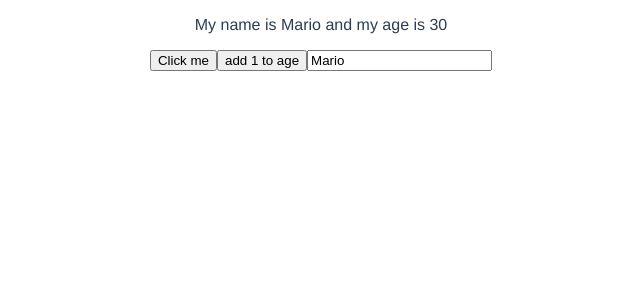
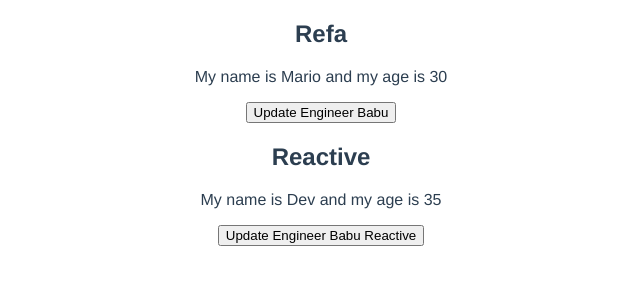
Before and after one commit to arvindk07/dojo-blog-vue, a Vue app: page / in a window 1280 px wide. Shown: the top 300 px of the page, without its empty margins (319-959 px from the left). Built offline with nearby package versions, Linux system fonts and the light colour scheme.

Commit message:
refs vs reactive

```diff
--- a/src/views/HomeView.vue
+++ b/src/views/HomeView.vue
@@ -1,32 +1,41 @@
 <template>
   <div class="home">
-    <p>My name is {{ name }} and my age is {{ age }}</p>
-    <button @click="handleClick">Click me</button>
-    <button @click="age++">add 1 to age</button>
-    <input type="text" v-model="name" />
+    <h2>Refa</h2>
+    <p>
+      My name is {{ enngineerBabu.name }} and my age is {{ enngineerBabu.age }}
+    </p>
+    <button @click="updateEngineerBabu">Update Engineer Babu</button>
+    <h2>Reactive</h2>
+    <p>
+      My name is {{ enngineerBabuReactive.name }} and my age is
+      {{ enngineerBabuReactive.age }}
+    </p>
+    <button @click="updateReactive">Update Engineer Babu Reactive</button>
   </div>
 </template>
 
 <script>
-import { ref } from "vue";
+import { ref, reactive } from "vue";
 export default {
   name: "HomeView",
   setup() {
     // const p = ref(null);
 
-    const name = ref("Mario");
-    const age = ref(30);
+    const enngineerBabu = ref({ name: "Mario", age: 30 });
+    const enngineerBabuReactive = reactive({ name: "Dev", age: 35 });
 
-    const handleClick = () => {
-      name.value = "engineer babu";
-      age.value = 26;
+    const updateEngineerBabu = () => {
+      enngineerBabu.value.age = 26;
+    };
+    const updateReactive = () => {
+      enngineerBabuReactive.age = 25;
     };
 
-    return { name, age, handleClick };
-  },
-  data() {
     return {
-      score: 5,
+      enngineerBabu,
+      updateEngineerBabu,
+      enngineerBabuReactive,
+      updateReactive,
     };
   },
 };
```
